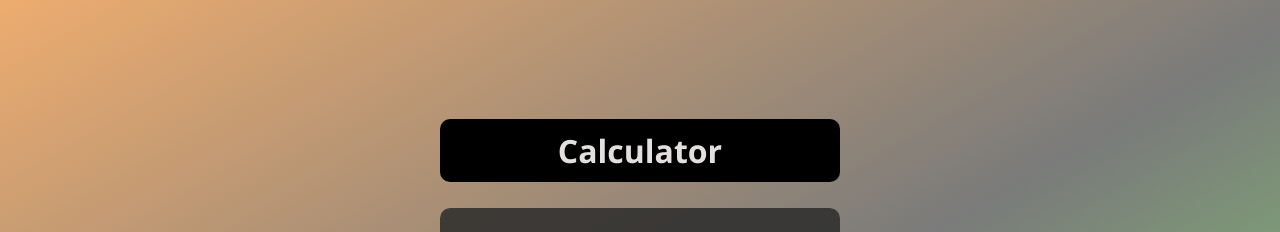
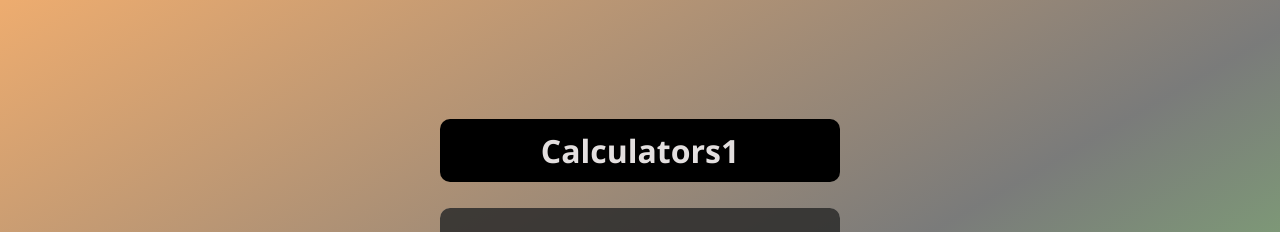
Before and after one commit to karthikbalaji022/Calculator, a plain HTML site: page index.html in a window 1280 px wide. Shown: the top 232 px of the page. Drawn offline with Linux system fonts and the light colour scheme.

Commit message:
Update index.html

```diff
--- a/index.html
+++ b/index.html
@@ -10,7 +10,7 @@
   <body>
     <section class="calc">
       <div class="heading">
-        <h1>Calculator</h1>
+        <h1>Calculators1</h1>
       </div>
 
       <div class="grid calculator">
```
